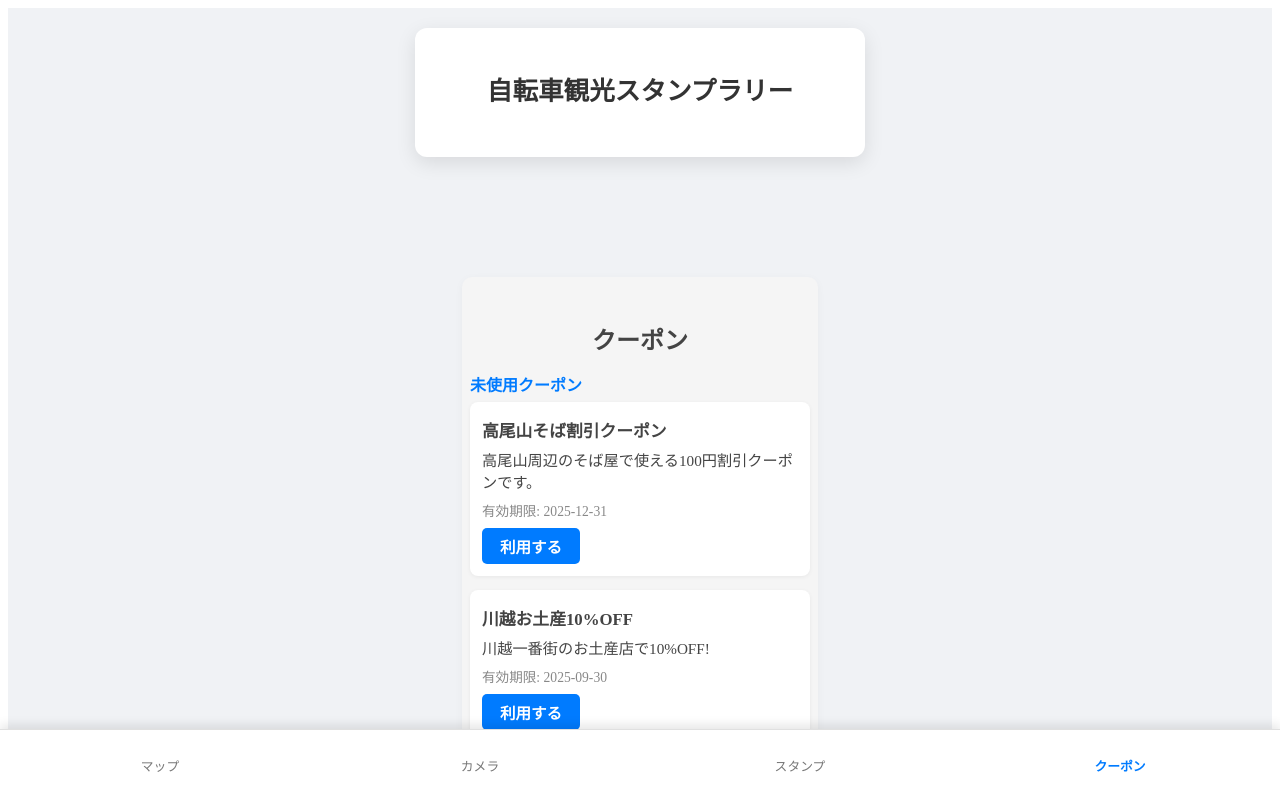
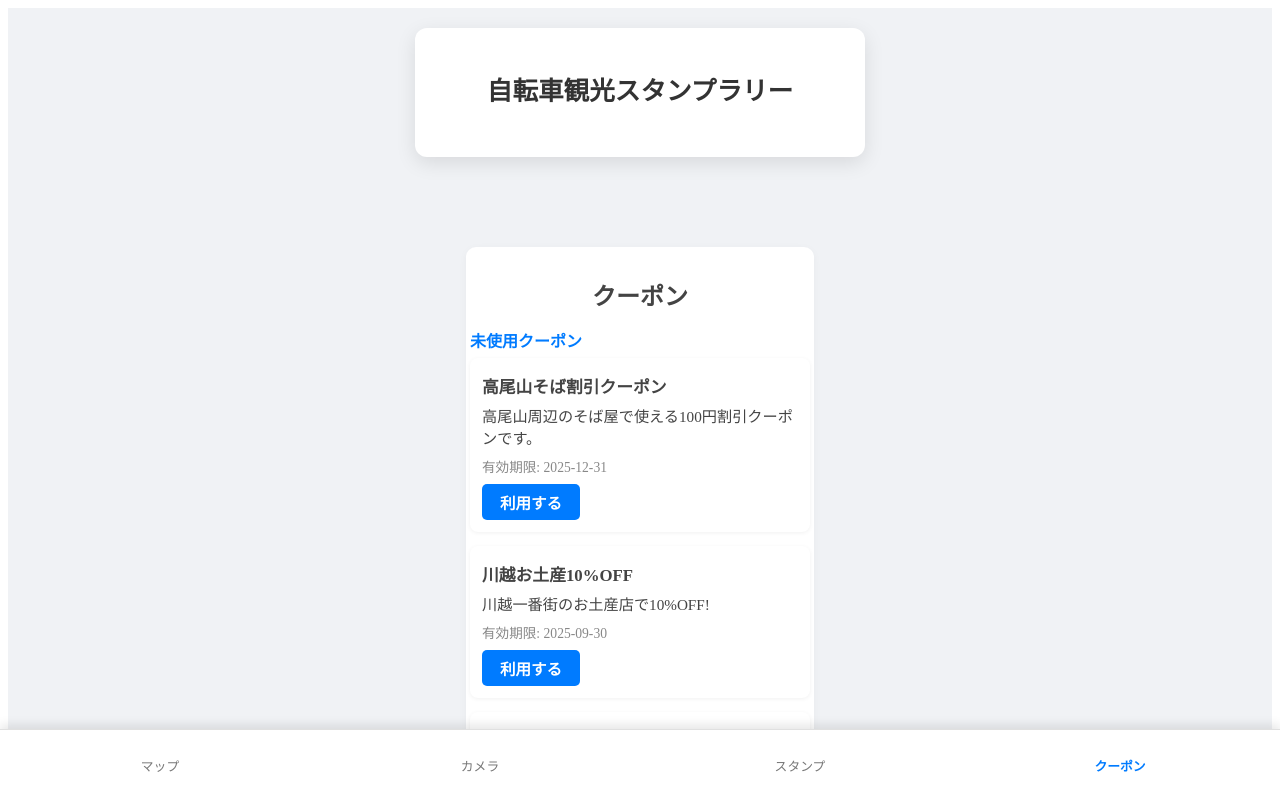
Before and after one commit to haru1000338/dx-contest, a Next.js app in the folder frontend/: page /stamprally in a window 1280 px wide. Both pictures are taken after a click on the link "クーポン". Shown: the top 800 px of the page. Built offline with nearby package versions, Linux system fonts and the light colour scheme.

Commit message:
クーポンUI調整

```diff
--- a/frontend/components/StampRally.js
+++ b/frontend/components/StampRally.js
@@ -476,12 +476,12 @@ export default function StampRally() {
       {screen === "coupon" && (
         <div
           style={{
-            background: "#f5f5f5",
+            background: "#fff", // グレーから白に
             borderRadius: 10,
-            margin: "30px auto 0 auto",
-            padding: "24px 8px 16px 8px",
+            margin: "0 auto 0 auto", // 上余白も0に
+            padding: "10px 4px 8px 4px", // paddingもさらに詰める
             maxWidth: 360,
-            minHeight: 120,
+            minHeight: 80,
             textAlign: "center",
             color: "#444",
             boxShadow: "0 2px 8px rgba(0,0,0,0.04)",
--- a/frontend/components/StampRallyMap.js
+++ b/frontend/components/StampRallyMap.js
@@ -182,11 +182,11 @@ export default function StampRallyMap({ stamps, query, setQuery }) {
       {/* 観光地リスト（地図下） */}
       <div
         style={{
-          marginTop: 12,
+          marginTop: 0, // ←スペースをなくす
           background: "#fff",
           borderRadius: 8,
           boxShadow: "0 2px 8px rgba(0,0,0,0.06)",
-          padding: "10px 8px",
+          padding: "10px 8px 6px 8px", // ←下も少し詰める
           maxWidth: 400,
           width: "100%",
           textAlign: "center",
```
